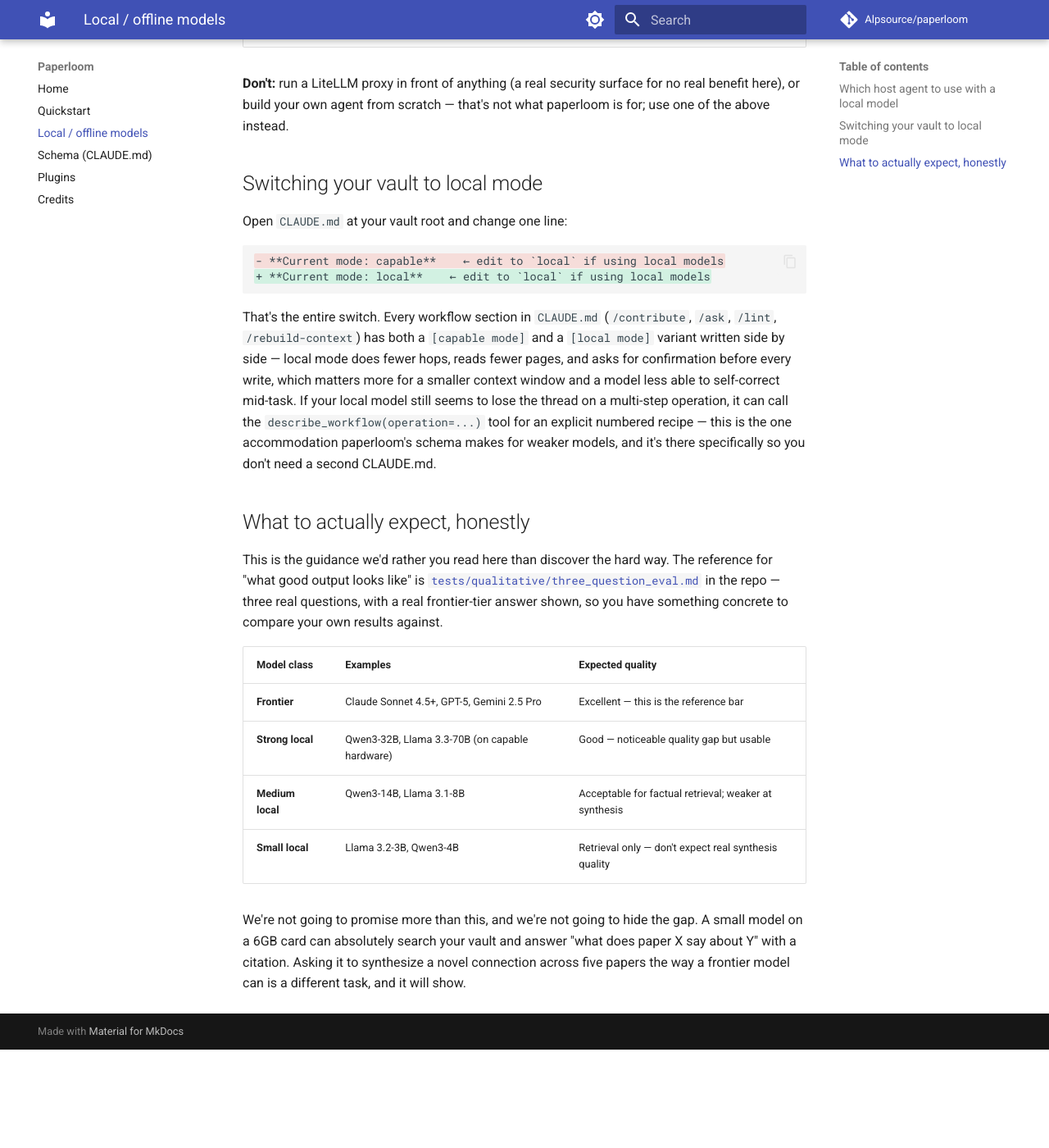
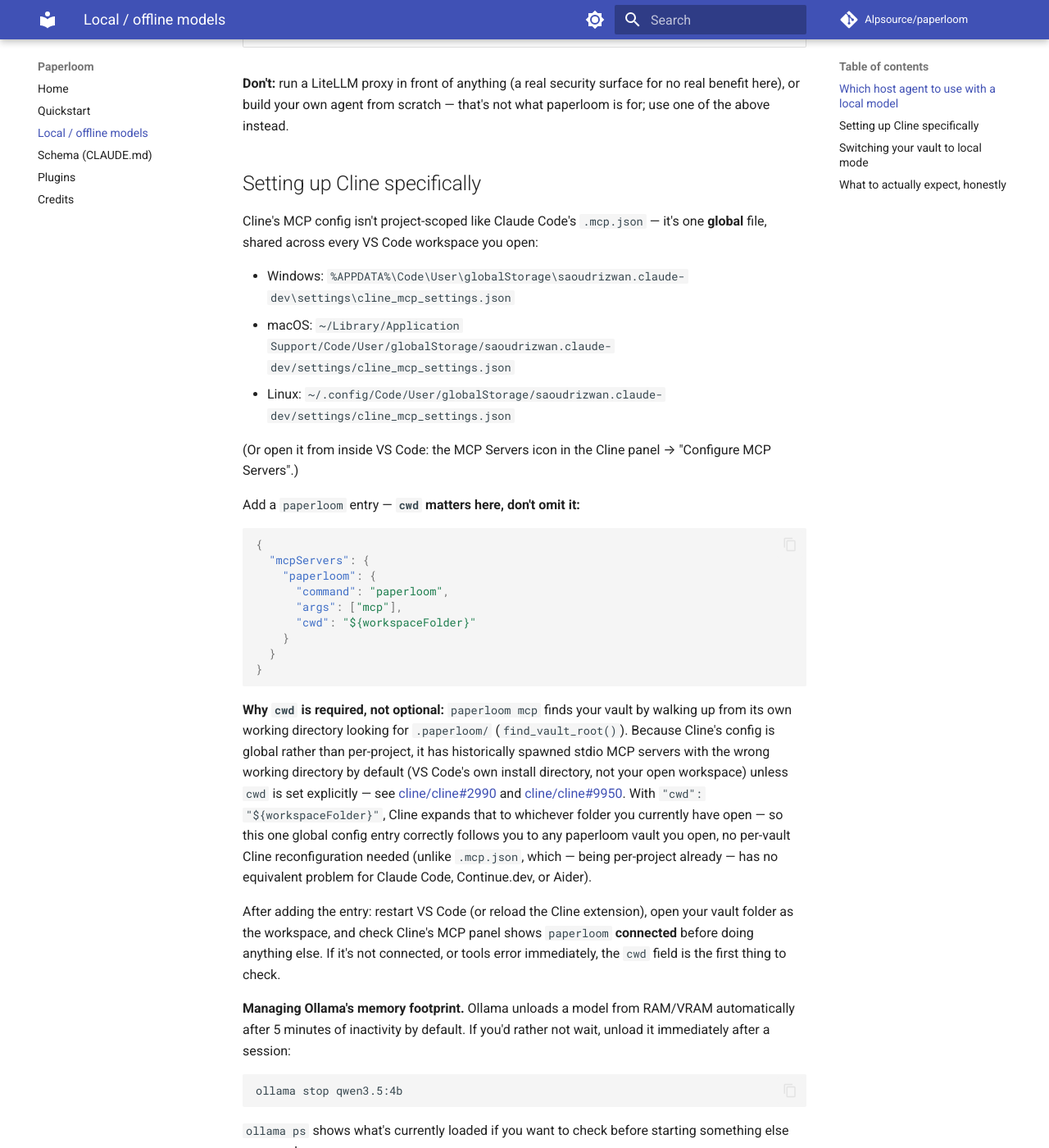
Before and after one commit to Alpsource/paperloom, an MkDocs documentation site: the page built from docs/quickstart-local.md, in a window 1280 px wide and 1400 px high, scrolled down 1274 px. Shown: the whole window at 82% size. Built offline with MkDocs 1.6.1 and Material for MkDocs 9.7.7, drawn with Linux system fonts in a browser that asks for light colours; comment, search, counter and statistics services are not loaded; before the commit the page ends 2554 px from its top, so only the background shows below that; some of the changed text lies outside the part shown.

Commit message:
Document Cline+Ollama setup: the cwd gotcha, and current model picks
Local mode's infrastructure already worked; this closes the actual gap
that would have made "select Ollama instead of Claude Code" silently
fail: Cline's MCP config is one global file (cline_mcp_settings.json, not
per-project like .mcp.json), and Cline has a documented history of
spawning stdio MCP servers with the wrong working directory unless cwd is
set explicitly (confirmed via cline/cline#2990 and #9950, not assumed).
Since paperloom mcp finds the vault via find_vault_root() walking up from
its own cwd, a wrong cwd means the vault silently isn't found, or the
wrong one is. Documented "cwd": "${workspaceFolder}" explicitly in
docs/quickstart-local.md's new Cline setup section.

Also refreshed the model-tier table's examples to Qwen3.5 (the current
generation) and added a note on why: "Qwen3.8" is a real but unrelated,
much larger flagship line (Qwen3.8-Max is 2.4T params; Qwen3.8-Flash-Next
is 176B, ~110GB even at 4-bit) released the same week as this research,
easy to confuse with Qwen3.5 by name alone. Plus a short Ollama
memory-management note (ollama stop <model> / default 5-minute
auto-unload).

No paperloom code changes — find_vault_root() already works correctly
for any cwd; this was purely a documentation gap.

````diff
--- a/docs/quickstart-local.md
+++ b/docs/quickstart-local.md
@@ -52,6 +52,63 @@
 surface for no real benefit here), or build your own agent from scratch —
 that's not what paperloom is for; use one of the above instead.
 
+## Setting up Cline specifically
+
+Cline's MCP config isn't project-scoped like Claude Code's `.mcp.json` —
+it's one **global** file, shared across every VS Code workspace you open:
+
+- Windows: `%APPDATA%\Code\User\globalStorage\saoudrizwan.claude-dev\settings\cline_mcp_settings.json`
+- macOS: `~/Library/Application Support/Code/User/globalStorage/saoudrizwan.claude-dev/settings/cline_mcp_settings.json`
+- Linux: `~/.config/Code/User/globalStorage/saoudrizwan.claude-dev/settings/cline_mcp_settings.json`
+
+(Or open it from inside VS Code: the MCP Servers icon in the Cline panel →
+"Configure MCP Servers".)
+
+Add a `paperloom` entry — **`cwd` matters here, don't omit it:**
+
+```json
+{
+  "mcpServers": {
+    "paperloom": {
+      "command": "paperloom",
+      "args": ["mcp"],
+      "cwd": "${workspaceFolder}"
+    }
+  }
+}
+```
+
+**Why `cwd` is required, not optional:** `paperloom mcp` finds your vault
+by walking up from its own working directory looking for `.paperloom/`
+(`find_vault_root()`). Because Cline's config is global rather than
+per-project, it has historically spawned stdio MCP servers with the wrong
+working directory by default (VS Code's own install directory, not your
+open workspace) unless `cwd` is set explicitly — see
+[cline/cline#2990](https://github.com/cline/cline/pull/2990) and
+[cline/cline#9950](https://github.com/cline/cline/issues/9950). With
+`"cwd": "${workspaceFolder}"`, Cline expands that to whichever folder you
+currently have open — so this one global config entry correctly follows
+you to any paperloom vault you open, no per-vault Cline reconfiguration
+needed (unlike `.mcp.json`, which — being per-project already — has no
+equivalent problem for Claude Code, Continue.dev, or Aider).
+
+After adding the entry: restart VS Code (or reload the Cline extension),
+open your vault folder as the workspace, and check Cline's MCP panel shows
+`paperloom` **connected** before doing anything else. If it's not
+connected, or tools error immediately, the `cwd` field is the first thing
+to check.
+
+**Managing Ollama's memory footprint.** Ollama unloads a model from
+RAM/VRAM automatically after 5 minutes of inactivity by default. If you'd
+rather not wait, unload it immediately after a session:
+
+```bash
+ollama stop qwen3.5:4b
+```
+
+`ollama ps` shows what's currently loaded if you want to check before
+starting something else memory-hungry.
+
 ## Switching your vault to local mode
 
 Open `CLAUDE.md` at your vault root and change one line:
@@ -83,9 +140,14 @@
 | Model class | Examples | Expected quality |
 |---|---|---|
 | **Frontier** | Claude Sonnet 4.5+, GPT-5, Gemini 2.5 Pro | Excellent — this is the reference bar |
-| **Strong local** | Qwen3-32B, Llama 3.3-70B (on capable hardware) | Good — noticeable quality gap but usable |
-| **Medium local** | Qwen3-14B, Llama 3.1-8B | Acceptable for factual retrieval; weaker at synthesis |
-| **Small local** | Llama 3.2-3B, Qwen3-4B | Retrieval only — don't expect real synthesis quality |
+| **Strong local** | Qwen3.5-27B+ (on capable hardware) | Good — noticeable quality gap but usable |
+| **Medium local** | Qwen3.5-9B, Llama 3.1-8B-class | Acceptable for factual retrieval; weaker at synthesis |
+| **Small local** | Qwen3.5-4B, Llama 3.2-3B | Retrieval only — don't expect real synthesis quality |
+
+(Model names age fast — treat these as "the current generation as of this
+writing," not gospel. Check what's actually current before picking one;
+see the note in `PROGRESS.md` about how we picked Qwen3.5 over the
+similarly-named-but-unrelated Qwen3.8 flagship line.)
 
 We're not going to promise more than this, and we're not going to hide the
 gap. A small model on a 6GB card can absolutely search your vault and
````
Also changed, not shown: PROGRESS.md (+53 -0 lines).
